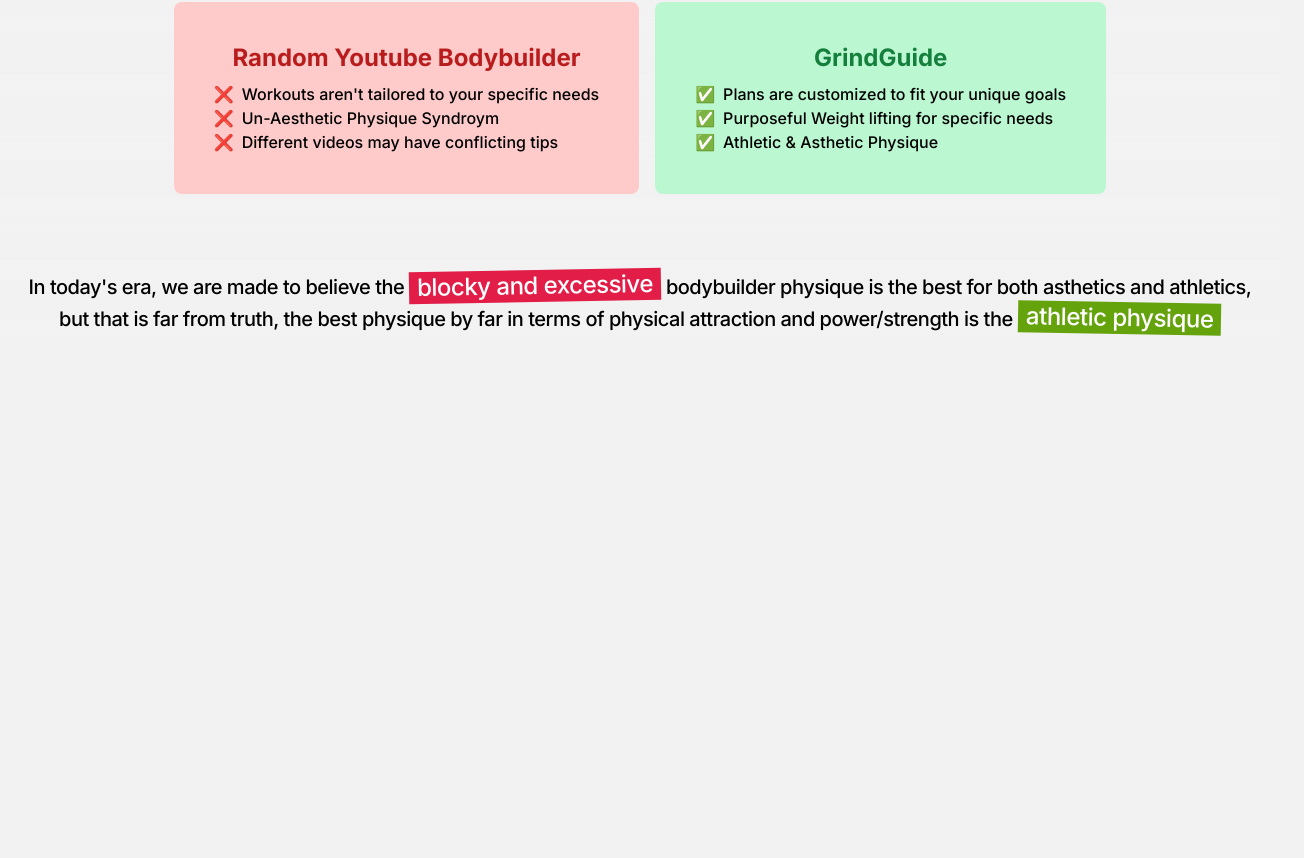
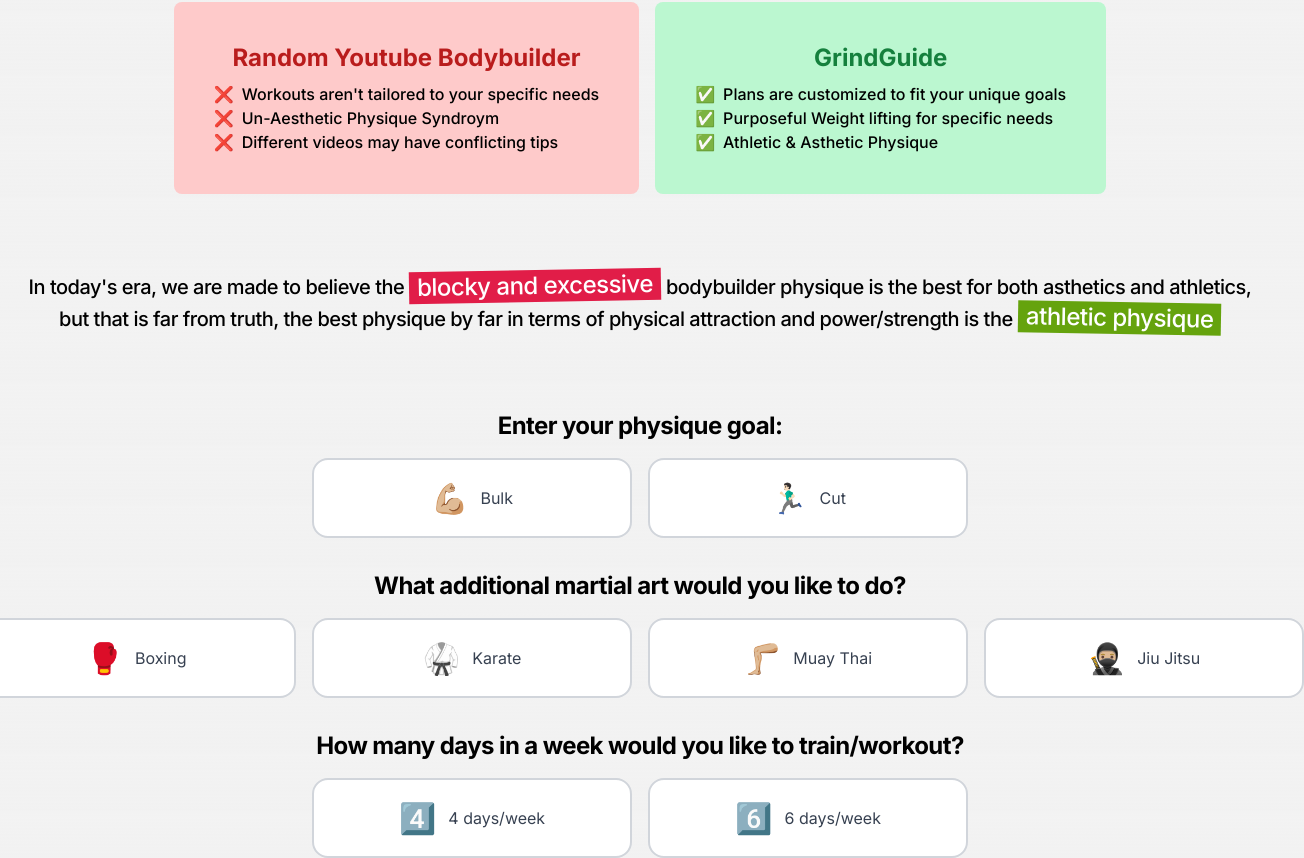
Before and after one commit to Aby-ss/GrindGuide, a Next.js app in the folder grindguide/: page / in a window 1280 px wide. Shown: the part 510-1368 px from the top of the page, 1304 px wide, since content can reach past the window. Before the commit the page ends 846 px from the top, so only its background shows below. Built offline with nearby package versions, Linux system fonts and the light colour scheme.

Commit message:
Added options manager + Workout personalisation system ✅

```diff
--- a/grindguide/package.json
+++ b/grindguide/package.json
@@ -6,7 +6,8 @@
     "dev": "next dev",
     "build": "next build",
     "start": "next start",
-    "lint": "next lint"
+    "lint": "next lint",
+    "app": "node grindguide/src/app/app.js"
   },
   "dependencies": {
     "react": "^18",
--- a/grindguide/src/app/page.js
+++ b/grindguide/src/app/page.js
@@ -1,6 +1,60 @@
+"use client";
+
 import Image from "next/image";
+import { useState } from "react";
 
 export default function Main() {
+  const [selectedGoal, setSelectedGoal] = useState(null);
+  const [selectedMartialArt, setSelectedMartialArt] = useState(null);
+  const [selectedtrainingDays, setSelectedtrainingDays] = useState(null);
+
+  const goalOptions = [
+    { id: 1, label: "Bulk", icon: "💪🏼" },
+    { id: 2, label: "Cut", icon: "🏃🏻‍♂️" },
+  ];
+
+  const martialArtOptions = [
+    { id: 1, label: "Boxing", icon: "🥊" },
+    { id: 2, label: "Karate", icon: "🥋" },
+    { id: 3, label: "Muay Thai", icon: "🦵🏼"},
+    { id: 4, label: "Jiu Jitsu", icon: "🥷🏼"}
+  ];
+
+  const trainingDaysOptions = [
+    { id: 1, label: "4 days/week", icon: "4️⃣"},
+    { id: 2, label: "6 days/week", icon: "6️⃣"}
+  ]
+
+  const renderQuestion = (questionText, options, selected, setSelected, top) => (
+    <div style={{ position: "absolute", top }}>
+      <p className="font-bold text-lg lg:text-2xl tracking-tight text-center">
+        {questionText}
+      </p>
+      <div className="flex space-x-4 mt-4 justify-center">
+        {options.map((option) => (
+          <div
+            key={option.id}
+            onClick={() => setSelected(option.id)}
+            className={`relative flex items-center justify-center w-80 h-20 rounded-2xl border-2 cursor-pointer
+            ${
+              selected === option.id
+                ? "border-blue-500 bg-blue-100 text-blue-700 font-bold"
+                : "border-gray-300 bg-white text-gray-700"
+            } transition-all duration-200 hover:scale-105`}
+          >
+            {selected === option.id && (
+              <div className="absolute top-1 right-2 text-green-500 text-3xl">
+                ✅
+              </div>
+            )}
+            <span className="text-3xl">{option.icon}</span>
+            <span className="ml-3">{option.label}</span>
+          </div>
+        ))}
+      </div>
+    </div>
+  );
+
   return (
     <main className="flex min-h-screen flex-col items-center justify-between p-24">
 
@@ -43,6 +97,33 @@
       <p className = "font-medium text-lg lg:text-xl tracking-tight md:-mb-4 text-center pt-5 text-balance absolute top-[95%]">
         In today's era, we are made to believe the <span className="bg-rose-600 px-2 -rotate-1 inline-block"><span className="text-white text-2xl lg:text-2xl">blocky and excessive</span></span> bodybuilder physique is the best for both asthetics and athletics, but that is far from truth, the best physique by far in terms of physical attraction and power/strength is the <span className="bg-lime-600 px-2 rotate-1 inline-block"><span className="text-white text-2xl lg:text-2xl">athletic physique</span></span>
       </p>
+
+      {/* Question 1: Physique Goal */}
+      {renderQuestion(
+        "Enter your physique goal:",
+        goalOptions,
+        selectedGoal,
+        setSelectedGoal,
+        "115%"
+      )}
+
+      {/* Question 2: Martial Art */}
+      {renderQuestion(
+        "What additional martial art would you like to do?",
+        martialArtOptions,
+        selectedMartialArt,
+        setSelectedMartialArt,
+        "135%"
+      )}
+
+      {/* Question 3: Training Intensity */}
+      {renderQuestion(
+        "How many days in a week would you like to train/workout?",
+        trainingDaysOptions,
+        selectedtrainingDays,
+        setSelectedtrainingDays,
+        "155%"
+      )}
     </main>
   );
 }
```
Also changed, not shown: grindguide/src/app/app.js (deleted).
